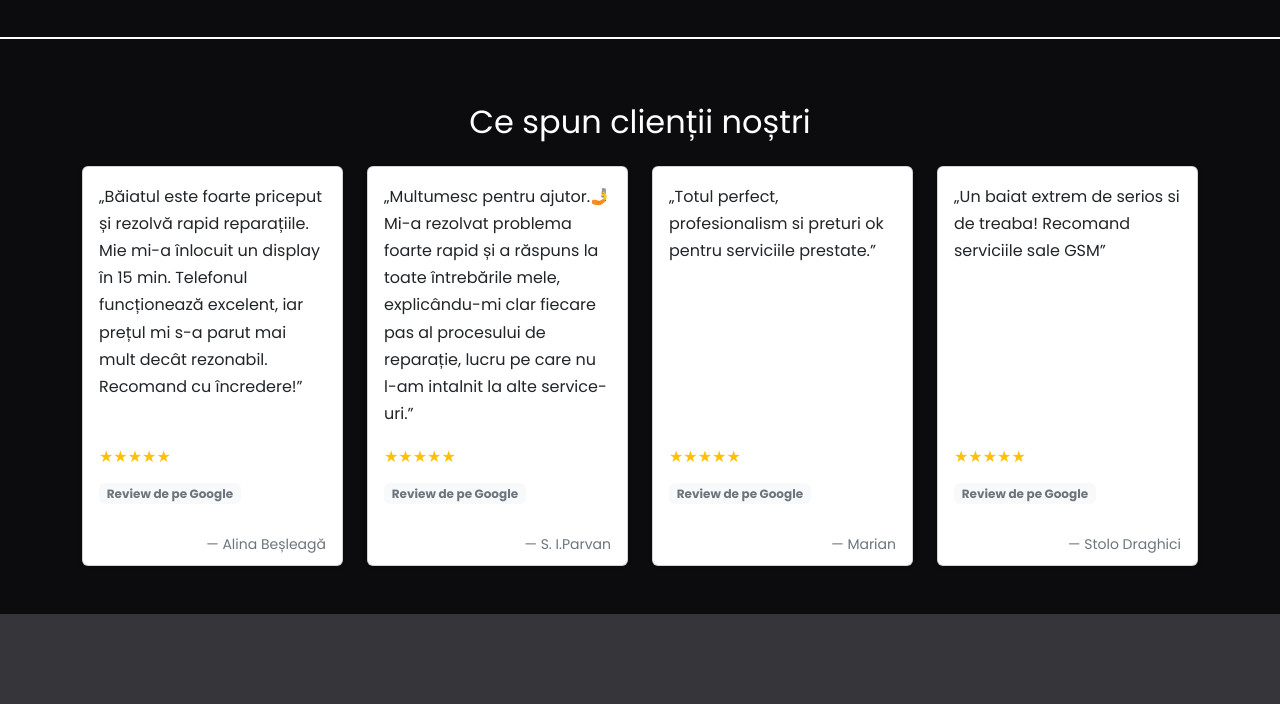
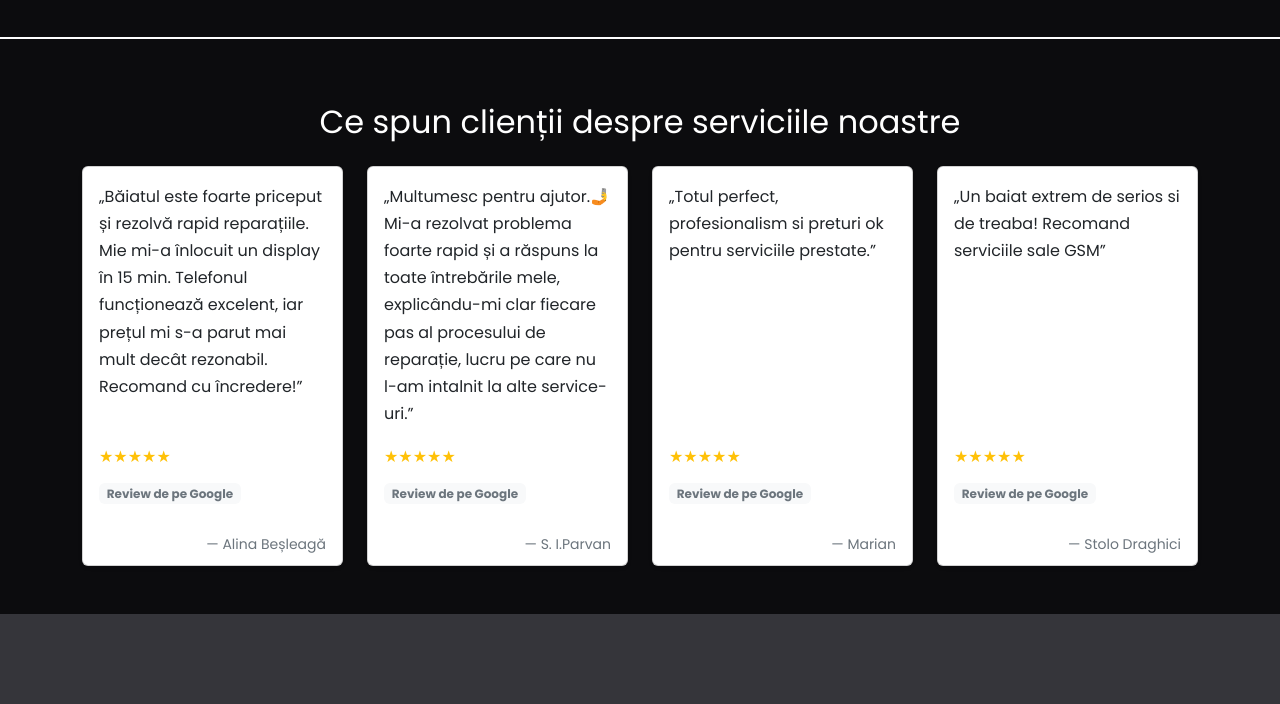
Before and after one commit to DanielDeaconescu/fixazi, a website: page contact.html in a window 1280 px wide. Shown: the part 1290-1994 px from the top of the page. Drawn offline with nearby package versions, Linux system fonts and the light colour scheme; no server answers.

Commit message:
further changes

```diff
--- a/contact.html
+++ b/contact.html
@@ -261,7 +261,7 @@
 
      <section class="mt-3 py-5">
       <div class="container">
-        <h2 class="mb-4 text-center text-white">Ce spun clienții noștri</h2>
+        <h2 class="mb-4 text-center text-white">Ce spun clienții despre serviciile noastre</h2>
         <div class="row g-4">
 
           <!-- Testimonial 1 -->
```
